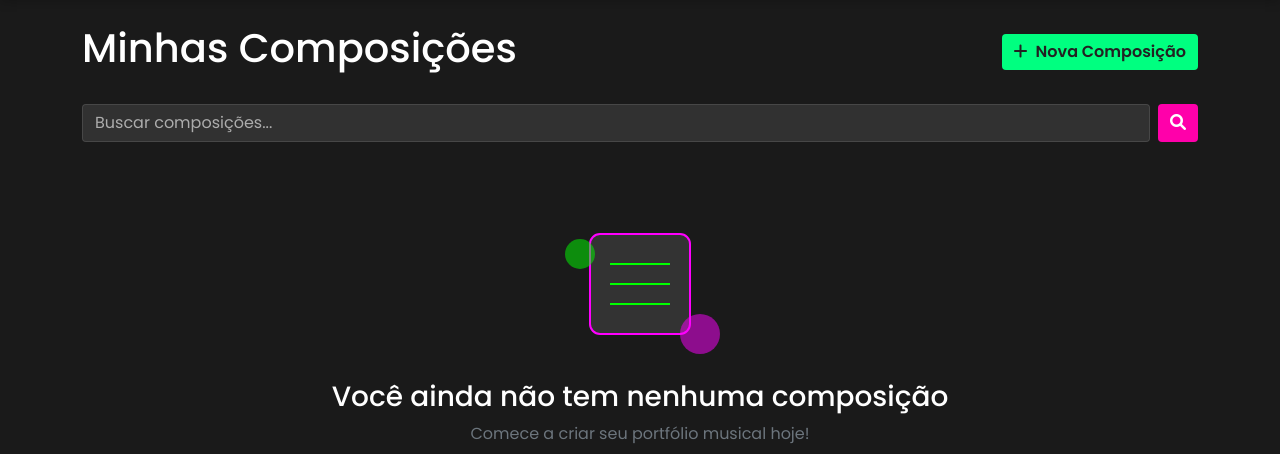
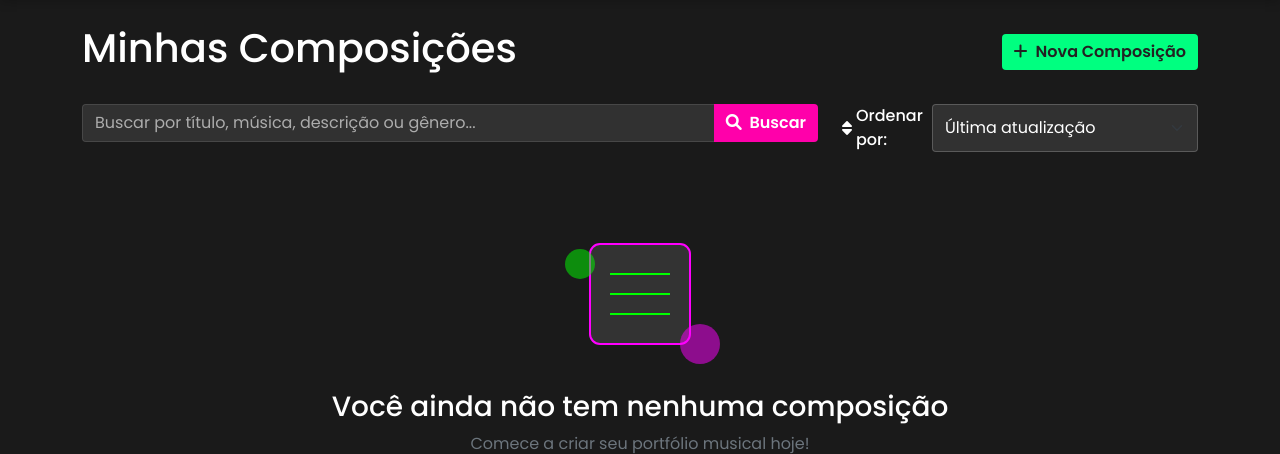
Before and after one commit to michaelhassandev/comporhub, a Flask app: page /search in a window 1280 px wide. Shown: the part 72-526 px from the top of the page. Run offline with Flask 3, Linux system fonts and the light colour scheme; the visitor is signed in with stand-in values (Sample User, id 1).

Commit message:
Enhance composition management by adding search and improved sorting options
Replit-Commit-Author: Agent
Replit-Commit-Session-Id: 94a7e416-c5c7-41ee-941d-1368cf1ee6cf
Replit-Commit-Screenshot-Url: https://storage.googleapis.com/screenshot-production-us-central1/d7da59a0-c944-4652-8b8f-9b0d9729f060/bb370e46-c654-4df2-a634-568f0efe0729.jpg

```diff
--- a/routes.py
+++ b/routes.py
@@ -105,7 +105,22 @@ def logout():
 @bp.route('/dashboard')
 @login_required
 def dashboard():
-    compositions = current_user.compositions.order_by(desc(Composition.updated_at)).all()
+    sort_by = request.args.get('sort', 'updated_at')  # Padrão: ordenar por data de atualização
+
+    # Base query
+    base_query = current_user.compositions
+
+    # Aplicar ordenação
+    if sort_by == 'title':
+        base_query = base_query.order_by(Composition.title)
+    elif sort_by == 'music_name':
+        base_query = base_query.order_by(Composition.music_name)
+    elif sort_by == 'created_at':
+        base_query = base_query.order_by(desc(Composition.created_at))
+    else:  # default: updated_at
+        base_query = base_query.order_by(desc(Composition.updated_at))
+
+    compositions = base_query.all()
     return render_template('dashboard.html', compositions=compositions)
 
 @bp.route('/composition/new', methods=['GET', 'POST'])
@@ -266,13 +281,40 @@ def delete_composition(composition_id):
 @login_required
 def search():
     query = request.args.get('q', '')
+    sort_by = request.args.get('sort', 'updated_at')  # Padrão: ordenar por data de atualização
+
     if query:
-        compositions = Composition.query.filter(
-            Composition.user_id == current_user.id,
-            (Composition.title.ilike(f'%{query}%') |
-             Composition.music_name.ilike(f'%{query}%') |
-             Composition.description.ilike(f'%{query}%'))
-        ).order_by(desc(Composition.updated_at)).all()
+        # Consulta base - filtrar para o usuário atual
+        base_query = Composition.query.filter(Composition.user_id == current_user.id)
+
+        # Aplicar filtro de busca
+        search_filter = (
+            Composition.title.ilike(f'%{query}%') |
+            Composition.music_name.ilike(f'%{query}%') |
+            Composition.description.ilike(f'%{query}%')
+        )
+
+        # Buscar também pelo nome do gênero
+        genre_ids = []
+        genres = Genre.query.filter(Genre.name.ilike(f'%{query}%')).all()
+        if genres:
+            genre_ids = [g.id for g in genres]
+            search_filter = search_filter | Composition.genre_id.in_(genre_ids)
+
+        # Aplicar o filtro de busca
+        base_query = base_query.filter(search_filter)
+
+        # Aplicar ordenação
+        if sort_by == 'title':
+            base_query = base_query.order_by(Composition.title)
+        elif sort_by == 'music_name':
+            base_query = base_query.order_by(Composition.music_name)
+        elif sort_by == 'created_at':
+            base_query = base_query.order_by(desc(Composition.created_at))
+        else:  # default: updated_at
+            base_query = base_query.order_by(desc(Composition.updated_at))
+
+        compositions = base_query.all()
     else:
         compositions = []
 
--- a/templates/dashboard.html
+++ b/templates/dashboard.html
@@ -11,19 +11,48 @@
 </div>
 
 <div class="search-bar mb-4">
-    <form action="{{ url_for('main.search') }}" method="GET" class="d-flex">
+    <form action="{{ url_for('main.search') }}" method="GET">
+        <div class="row">
+            <div class="col-md-8">
+                <div class="input-group">
                     <input
                         type="text"
                         name="q"
-            class="form-control me-2"
-            placeholder="Buscar composições..."
+                        class="form-control"
+                        placeholder="Buscar por título, música, descrição ou gênero..."
                         value="{{ search_query if search_query else '' }}"
                     >
                     <button type="submit" class="btn btn-neon-pink">
-            <i class="fas fa-search"></i>
+                        <i class="fas fa-search me-1"></i> Buscar
                     </button>
+                </div>
+            </div>
+            <div class="col-md-4">
+                <div class="d-flex">
+                    <label for="sort" class="form-label me-2 text-white d-flex align-items-center mb-0">
+                        <i class="fas fa-sort me-1"></i> Ordenar por:
+                    </label>
+                    <select name="sort" id="sort" class="form-select" onchange="this.form.submit()">
+                        <option value="updated_at" {% if request.args.get('sort') == 'updated_at' or not request.args.get('sort') %}selected{% endif %}>Última atualização</option>
+                        <option value="created_at" {% if request.args.get('sort') == 'created_at' %}selected{% endif %}>Data de criação</option>
+                        <option value="title" {% if request.args.get('sort') == 'title' %}selected{% endif %}>Título</option>
+                        <option value="music_name" {% if request.args.get('sort') == 'music_name' %}selected{% endif %}>Nome da música</option>
+                    </select>
+                </div>
+            </div>
+        </div>
     </form>
 </div>
+
+{% if search_query %}
+<div class="alert alert-info mb-4">
+    <i class="fas fa-info-circle me-2"></i>
+    Mostrando resultados para: <strong>"{{ search_query }}"</strong>
+    <a href="{{ url_for('main.dashboard') }}" class="btn btn-sm btn-outline-dark float-end">
+        <i class="fas fa-times me-1"></i>Limpar Busca
+    </a>
+</div>
+{% endif %}
 
 {% if compositions %}
     <div class="row">
@@ -38,9 +67,13 @@
                             {% if composition.genre %}
                                 <span class="badge bg-neon-green">{{ composition.genre }}</span>
                             {% endif %}
-                            <span class="badge bg-secondary">
+                            <span class="badge bg-secondary" title="Data de criação: {{ composition.created_at.strftime('%d/%m/%Y %H:%M') }}">
                                 <i class="far fa-calendar-alt me-1"></i>
                                 {{ composition.created_at.strftime('%d/%m/%Y') }}
+                            </span>
+                            <span class="badge bg-secondary" title="Última atualização: {{ composition.updated_at.strftime('%d/%m/%Y %H:%M') }}">
+                                <i class="fas fa-clock me-1"></i>
+                                {{ composition.updated_at.strftime('%d/%m/%Y') }}
                             </span>
                             {% if composition.audio_file %}
                                 <span class="badge bg-neon-pink">
```
Also changed, not shown: templates/composition_detail.html (+10 -4 lines). Lines whose indentation alone changed are shown as unchanged.
